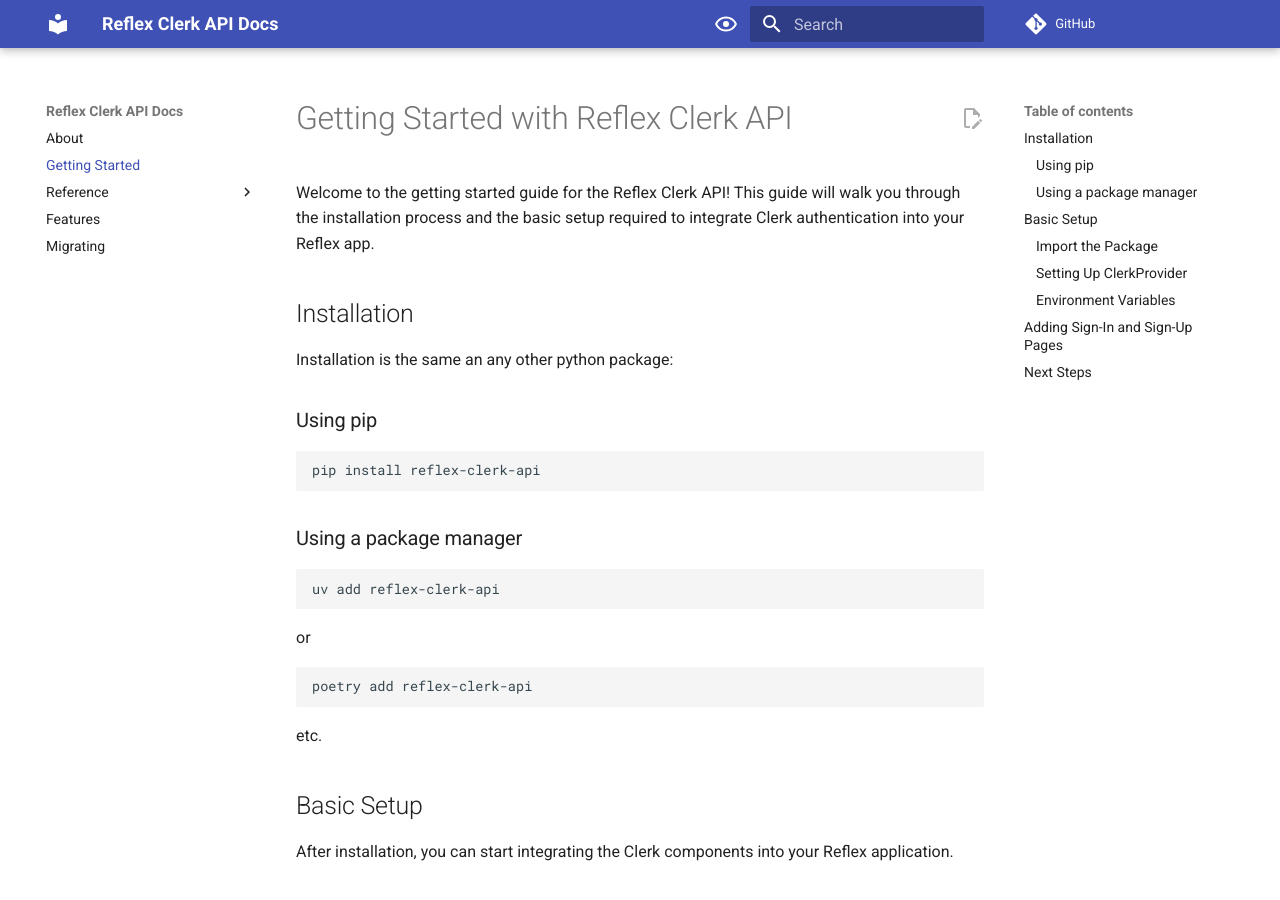
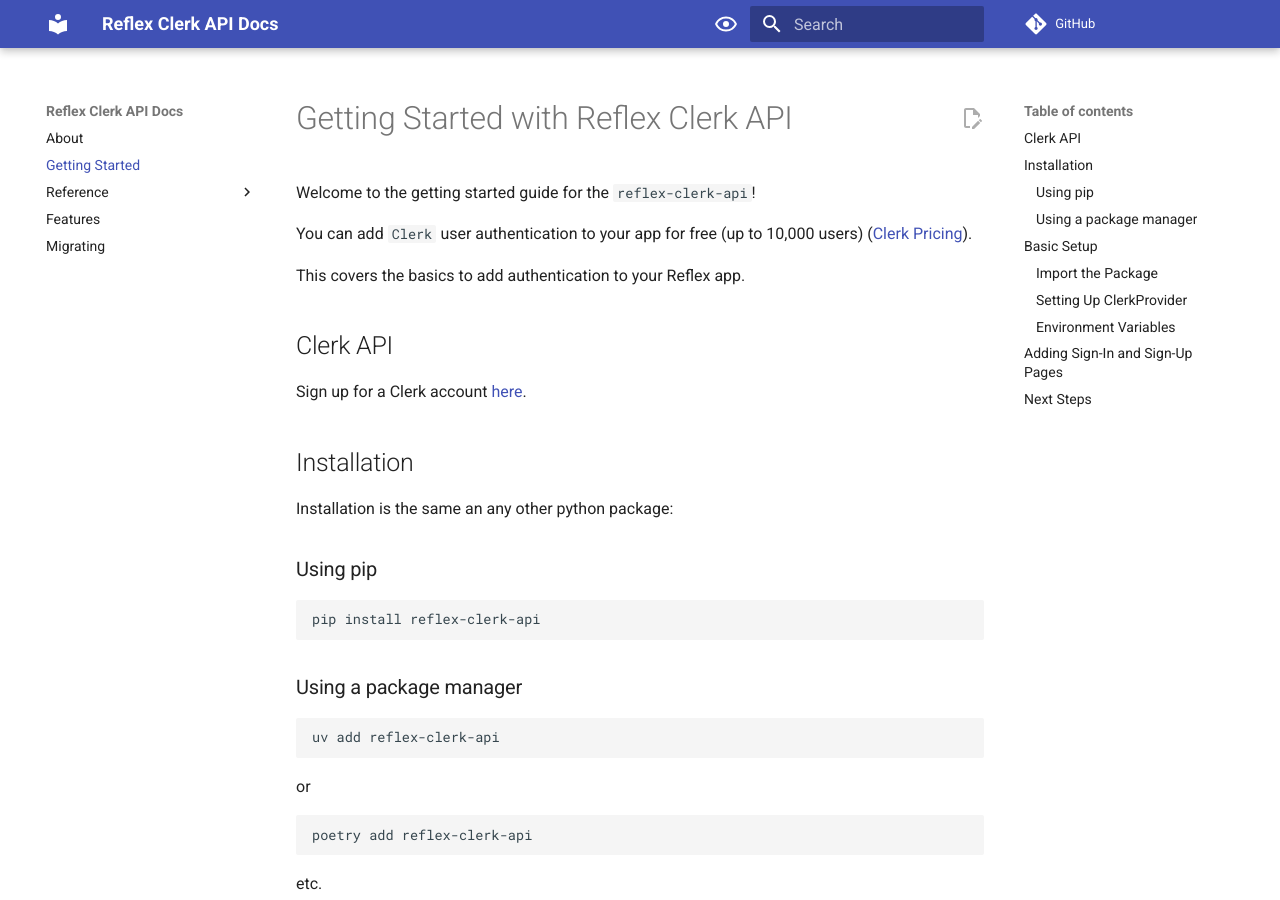
Before and after one commit to snap-analytics/reflex-clerk-api, an MkDocs documentation site: the page built from docs/getting_started.md, in a window 1280 px wide and 900 px high. Built offline with MkDocs 1.6.1 and Material for MkDocs 9.7.7, drawn with Linux system fonts in a browser that asks for light colours; comment, search, counter and statistics services are not loaded.

Commit message:
update getting started docs

```diff
--- a/docs/getting_started.md
+++ b/docs/getting_started.md
@@ -1,6 +1,14 @@
 # Getting Started with Reflex Clerk API
 
-Welcome to the getting started guide for the Reflex Clerk API! This guide will walk you through the installation process and the basic setup required to integrate Clerk authentication into your Reflex app.
+Welcome to the getting started guide for the `reflex-clerk-api`!
+
+You can add `Clerk` user authentication to your app for free (up to 10,000 users) ([Clerk Pricing](https://clerk.com/pricing)).
+
+This covers the basics to add authentication to your Reflex app.
+
+## Clerk API
+
+Sign up for a Clerk account [here](https://dashboard.clerk.com/sign-up).
 
 ## Installation
 
--- a/pyproject.toml
+++ b/pyproject.toml
@@ -4,7 +4,7 @@
 
 [project]
 name = "reflex-clerk-api"
-version = "0.1.10"
+version = "0.1.11"
 description = "Reflex custom component wrapping @clerk/clerk-react and integrating the clerk-backend-api"
 readme = "README.md"
 license = { text = "Apache-2.0" }
```
Also changed, not shown: README.md (+1 -1 lines), 1 other file.
